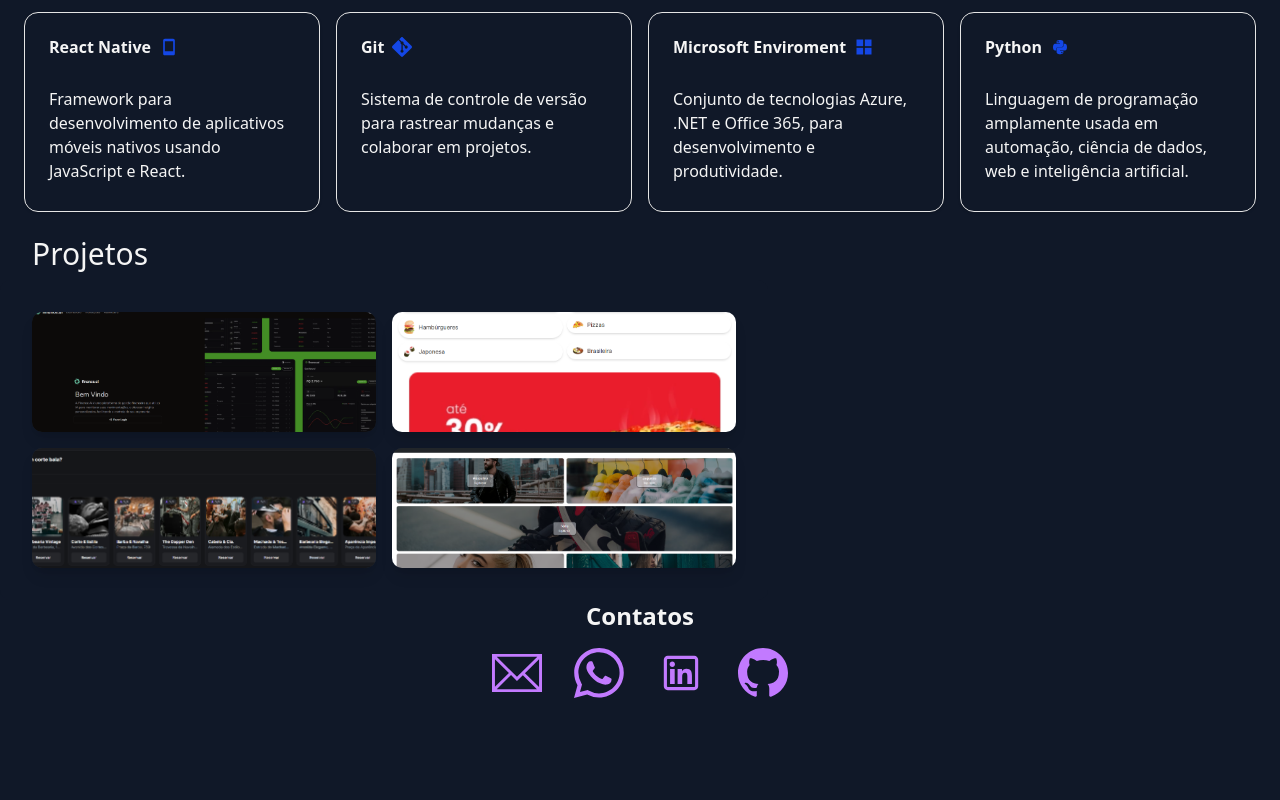
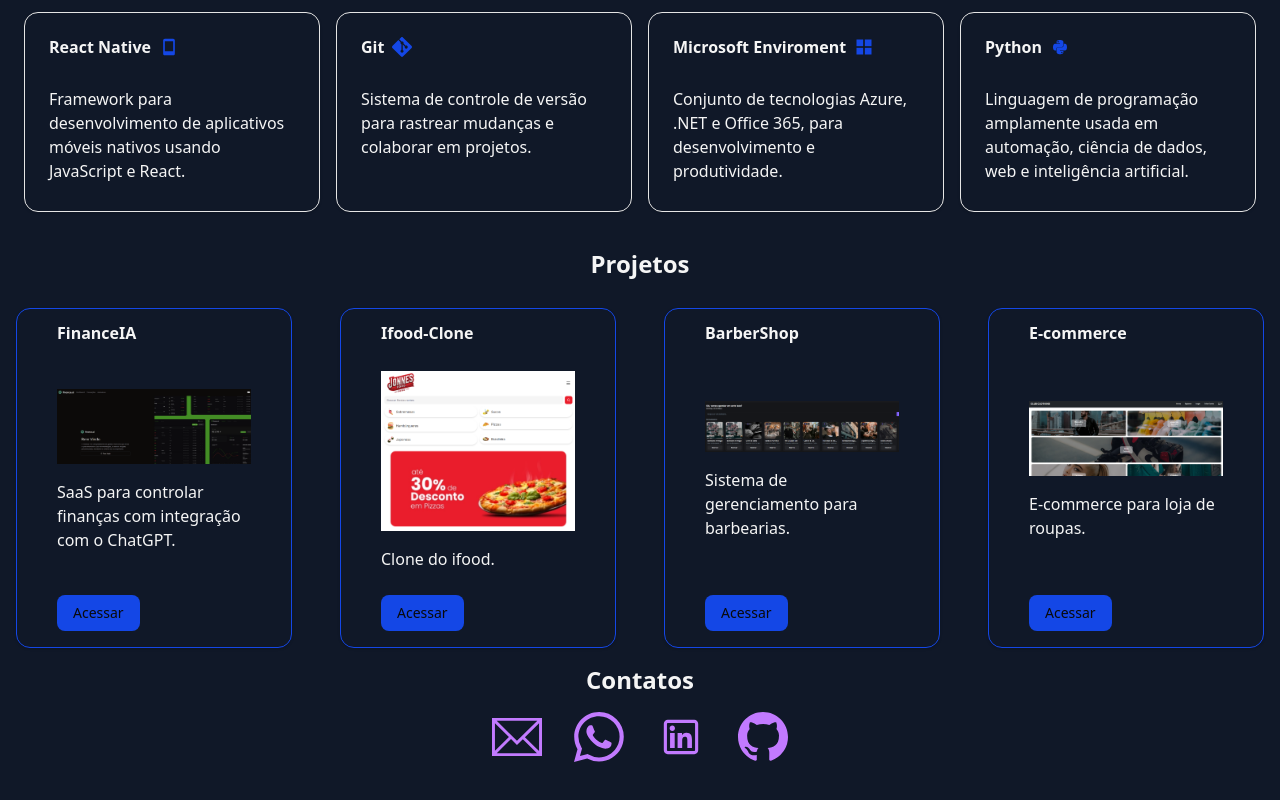
Before and after one commit to JoaoFPedro/profile-dev, a Next.js app: page / in a window 1280 px wide. Shown: the part 776-1576 px from the top of the page. Before the commit the page ends 1522 px from the top, so only its background shows below. Built offline with nearby package versions, Linux system fonts and the light colour scheme.

Commit message:
refac: projects page

```diff
--- a/app/_components/projects.tsx
+++ b/app/_components/projects.tsx
@@ -1,7 +1,14 @@
 "use client";
 import Image from "next/image";
 
-import { useState } from "react";
+import {
+  Card,
+  CardContent,
+  CardFooter,
+  CardHeader,
+  CardTitle,
+} from "./ui/card";
+import { Button } from "./ui/button";
 
 const projects = [
   {
@@ -31,54 +38,45 @@ const projects = [
 ];
 
 const Projects = () => {
-  const [hoveredTech, setHoveredTech] = useState<
-    (typeof projects)[number] | null
-  >(null);
   const handleCardClick = (link: string | URL | undefined) => {
     window.open(link, "_blank");
   };
   return (
     <>
-      <h1 className="text-muted mb-2 px-8 text-3xl">Projetos</h1>
-      <div className="flex">
-        <div className="flex w-[60%] flex-wrap justify-center gap-4 rounded-lg bg-gray-900 p-8">
-          {projects.map((item, index) => (
-            <div
-              key={index}
-              className="relative flex h-30 w-80 overflow-hidden rounded-lg bg-gray-800 p-12 shadow-lg transition-all hover:bg-purple-500"
-              style={{ flex: "1 1 calc(50% - 8px)" }}
-              onMouseEnter={() => setHoveredTech(item)}
-              onMouseLeave={() => setHoveredTech(null)}
-            >
-              <span className="mb-1 text-sm text-gray-300">{item.name}</span>
-              <div className="cursor-pointer hover:bg-purple-500">
+      <h1 className="text-muted px-6 py-3 text-center text-2xl font-bold">
+        Projetos
+      </h1>
+
+      <div className="grid grid-cols-1 gap-4 sm:grid-cols-2 lg:grid-cols-4">
+        {projects.map((item, index) => (
+          <div key={index} className="w-full p-4">
+            <Card className="flex h-full flex-col justify-between rounded-xl border border-blue-700 bg-gray-900 p-4">
+              <CardHeader>
+                <CardTitle>
+                  <h1 className="text-muted">{item.name}</h1>
+                </CardTitle>
+              </CardHeader>
+              <CardContent>
                 <Image
                   src={item.image}
                   alt={item.name}
-                  layout="fill"
-                  objectFit="cover"
-                  className="transition-all duration-300 hover:brightness-50"
+                  width={500}
+                  height={500}
+                />
+                <h1 className="text-muted mt-4">{item.description}</h1>
+              </CardContent>
+              <CardFooter className="flex justify-between">
+                <Button
                   onClick={() => handleCardClick(item.link)}
-                />
-              </div>
-            </div>
-          ))}
-        </div>
-        {hoveredTech && (
-          <div className="">
-            <h2 className="text-2xl text-purple-400">{hoveredTech.name}</h2>
-            <p className="mb-5 text-xl text-gray-300">
-              {hoveredTech.description}
-            </p>
-            <Image
-              src={hoveredTech.image}
-              alt={hoveredTech.name}
-              width={900}
-              height={900}
-              className="mb-8 h-60 w-150 transition-all duration-300 hover:brightness-50"
-            />
+                  className="cursor-pointer bg-blue-700 hover:bg-none"
+                  variant="ghost"
+                >
+                  Acessar
+                </Button>
+              </CardFooter>
+            </Card>
           </div>
-        )}
+        ))}
       </div>
     </>
   );
```
